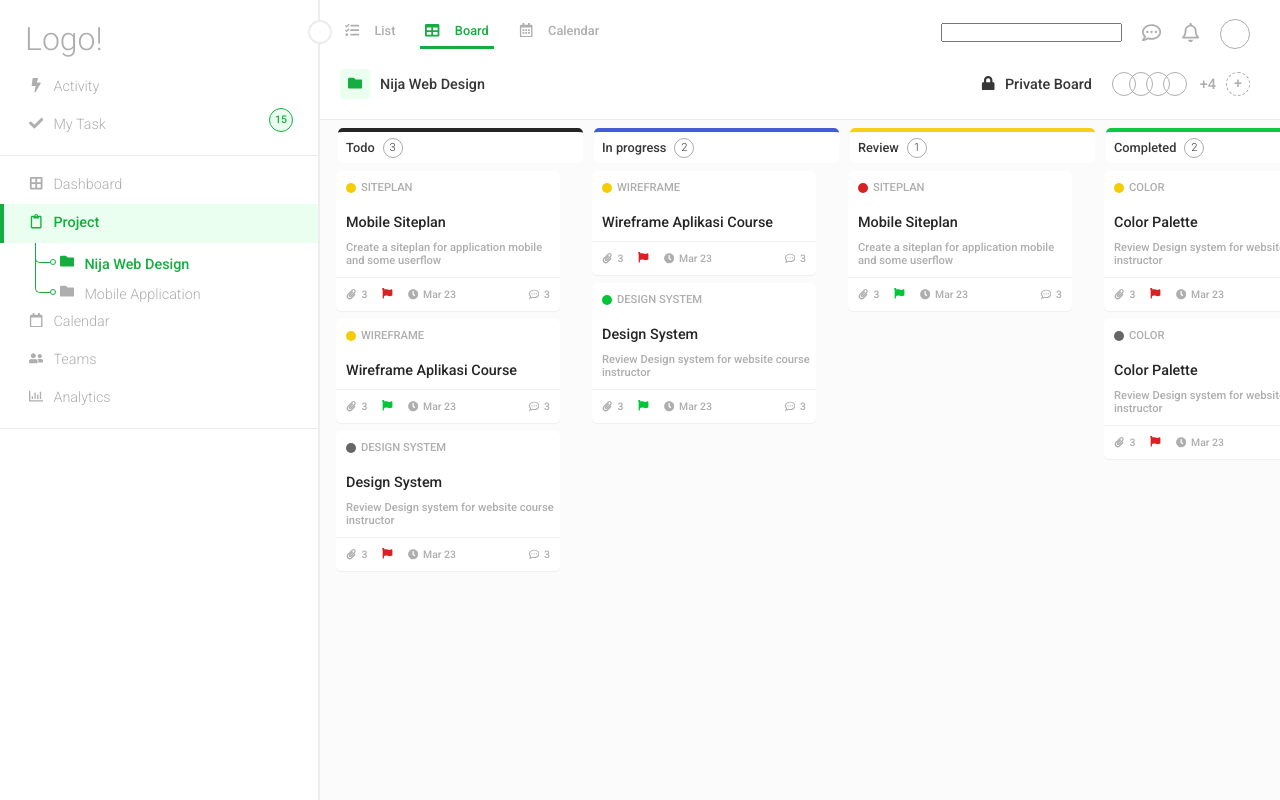
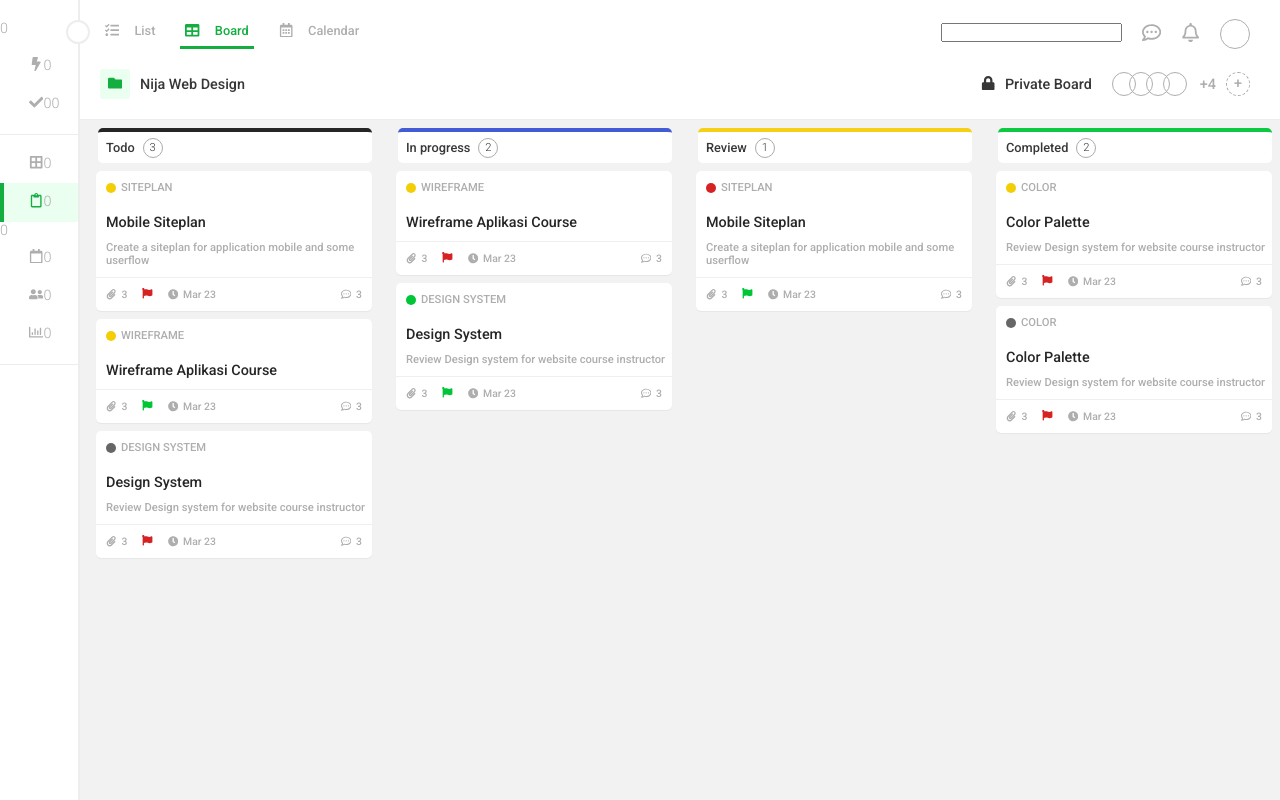
Before and after one commit to th3highlama/project-planning-next, a Next.js app: page / in a window 1280 px wide. Built offline with nearby package versions, Linux system fonts and the light colour scheme.

Commit message:
aside hiding

```diff
--- a/component/aside/Aside.js
+++ b/component/aside/Aside.js
@@ -1,18 +1,21 @@
+import { useState } from 'react';
+
 import { FaBolt, FaCheck, FaBorderAll, FaRegClipboard, FaRegCalendar, FaUserFriends, FaRegChartBar, FaFolder } from 'react-icons/fa';
 import { AsideWrapper, AsideController, AsideLogo, AsideItemGroup, AsideItem, AsideLeftWrapper, AsideItemIcon, AsideItemText, AsideItemCount, AsideItemSubItem, AsideItemSubItemBorder, AsideItemSubItemIcon, AsideItemSubItemText } from './asideStyles';
 
 function Aside() {
+  const [fullView, setFullView] = useState(0);
     return (
-      <AsideWrapper>
-        <AsideController />
-        <AsideLogo>Logo!</AsideLogo>
+      <AsideWrapper fullView={fullView}>
+        <AsideController onClick={() => setFullView(!fullView)}/>
+        {fullView && <AsideLogo>Logo!</AsideLogo>}
         <AsideItemGroup>
           <AsideItem>
             <AsideLeftWrapper>
               <AsideItemIcon>
                 <FaBolt />
               </AsideItemIcon>
-              <AsideItemText>Activity</AsideItemText>
+              {fullView && <AsideItemText>Activity</AsideItemText>}
             </AsideLeftWrapper>
           </AsideItem>
           <AsideItem>
@@ -20,9 +23,9 @@ function Aside() {
               <AsideItemIcon>
                 <FaCheck />
               </AsideItemIcon>
-              <AsideItemText>My Task</AsideItemText>
+              {fullView && <AsideItemText>My Task</AsideItemText>}
             </AsideLeftWrapper>
-            <AsideItemCount>15</AsideItemCount>
+            {fullView && <AsideItemCount>15</AsideItemCount>}
           </AsideItem>
         </AsideItemGroup>
         <AsideItemGroup>
@@ -31,7 +34,7 @@ function Aside() {
               <AsideItemIcon>
                 <FaBorderAll/>
               </AsideItemIcon>
-              <AsideItemText>Dashboard</AsideItemText>
+              {fullView && <AsideItemText>Dashboard</AsideItemText>}
             </AsideLeftWrapper>
           </AsideItem>
           <AsideItem isActive={true} >
@@ -39,10 +42,10 @@ function Aside() {
               <AsideItemIcon isActive={true} >
                 <FaRegClipboard />
               </AsideItemIcon>
-              <AsideItemText isActive={true} >Project</AsideItemText>
+              {fullView && <AsideItemText isActive={true} >Project</AsideItemText>}
             </AsideLeftWrapper>
           </AsideItem>
-          <AsideItemSubItem isActive={true} >
+          {fullView && (<><AsideItemSubItem isActive={true} >
             <AsideItemSubItemBorder />
             <AsideItemSubItemIcon>
               <FaFolder />
@@ -55,13 +58,13 @@ function Aside() {
               <FaFolder />
             </AsideItemSubItemIcon>
             <AsideItemSubItemText>Mobile Application</AsideItemSubItemText>
-          </AsideItemSubItem>
+          </AsideItemSubItem></>)}
           <AsideItem>
             <AsideLeftWrapper>
               <AsideItemIcon>
                 <FaRegCalendar />
               </AsideItemIcon>
-              <AsideItemText>Calendar</AsideItemText>
+              {fullView && <AsideItemText>Calendar</AsideItemText>}
             </AsideLeftWrapper>
           </AsideItem>
           <AsideItem>
@@ -69,7 +72,7 @@ function Aside() {
               <AsideItemIcon>
                 <FaUserFriends />
               </AsideItemIcon>
-              <AsideItemText>Teams</AsideItemText>
+              {fullView && <AsideItemText>Teams</AsideItemText>}
             </AsideLeftWrapper>
           </AsideItem>
           <AsideItem>
@@ -77,7 +80,7 @@ function Aside() {
               <AsideItemIcon>
                 <FaRegChartBar />
               </AsideItemIcon>
-              <AsideItemText>Analytics</AsideItemText>
+              {fullView && <AsideItemText>Analytics</AsideItemText>}
             </AsideLeftWrapper>
           </AsideItem>
         </AsideItemGroup>
--- a/component/aside/asideStyles.js
+++ b/component/aside/asideStyles.js
@@ -2,13 +2,14 @@ import styled from 'styled-components';
 
 export const AsideWrapper = styled.div`
     background-color: #ffffff;
-    width: 20rem;
+    width: ${props => props.fullView ? '20rem': '5rem'};
     min-height: 100vh;
     border-right: 2px solid #ededed;
     color: #aeaeae;
     padding: 20px 0;
     font-weight: 300;
     box-sizing: border-box;
+    position: relative;
 `;
 
 export const AsideController = styled.div`
@@ -18,7 +19,8 @@ export const AsideController = styled.div`
     background-color: #ffffff;
     border-radius: 50%;
     position: absolute;
-    left: calc(20rem - 12px);
+    right: -12px;
+    z-index: 10;
     cursor: pointer;
 `;
 
--- a/component/board/Column.js
+++ b/component/board/Column.js
@@ -40,7 +40,7 @@ const CardCount = styled.div`
     border-radius: 50%;
 `;
 const TaskList = styled.div`
-    padding: 8px;
+    padding: 8px 0 0 8px;;
     // background-color: ${props => (props.isDraggingOver ? '#fbfbfb' : '#ffffff')};
     min-height:100px;
 `;
--- a/component/main/mainStyles.js
+++ b/component/main/mainStyles.js
@@ -2,6 +2,7 @@ import styled from 'styled-components';
 
 export const MainWrapper = styled.div`
     background-color: #fbfbfb;
-    width: calc(100% - 20rem);
+    min-width: calc(100% - 20rem);
+    background-color: #f2f2f2;
     min-height: 100vh;
 `;
--- a/styles/Home.module.css
+++ b/styles/Home.module.css
@@ -6,6 +6,7 @@
   min-height: 100vh;
   color: #aeaeae;
   font-size: 0.9rem;
+  background-color: #f2f2f2;
 }
 
 .highlight{
```
